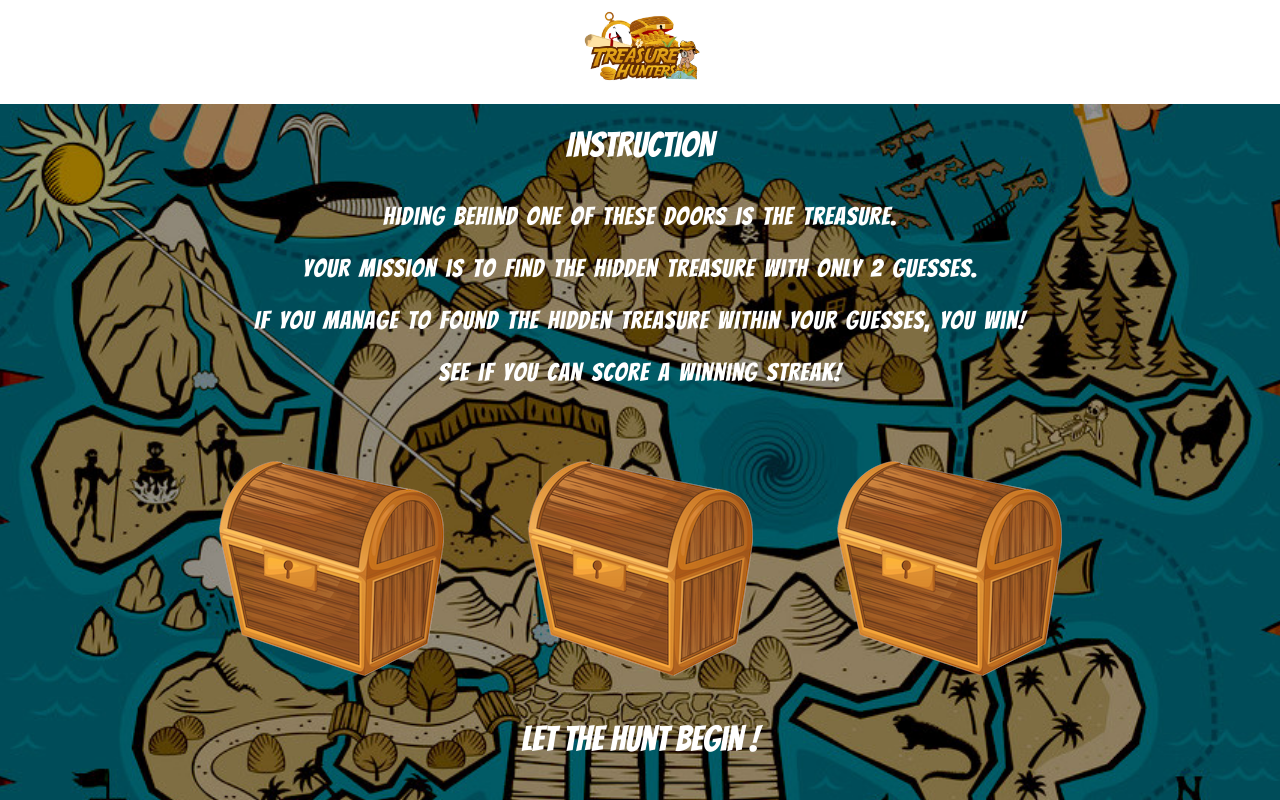
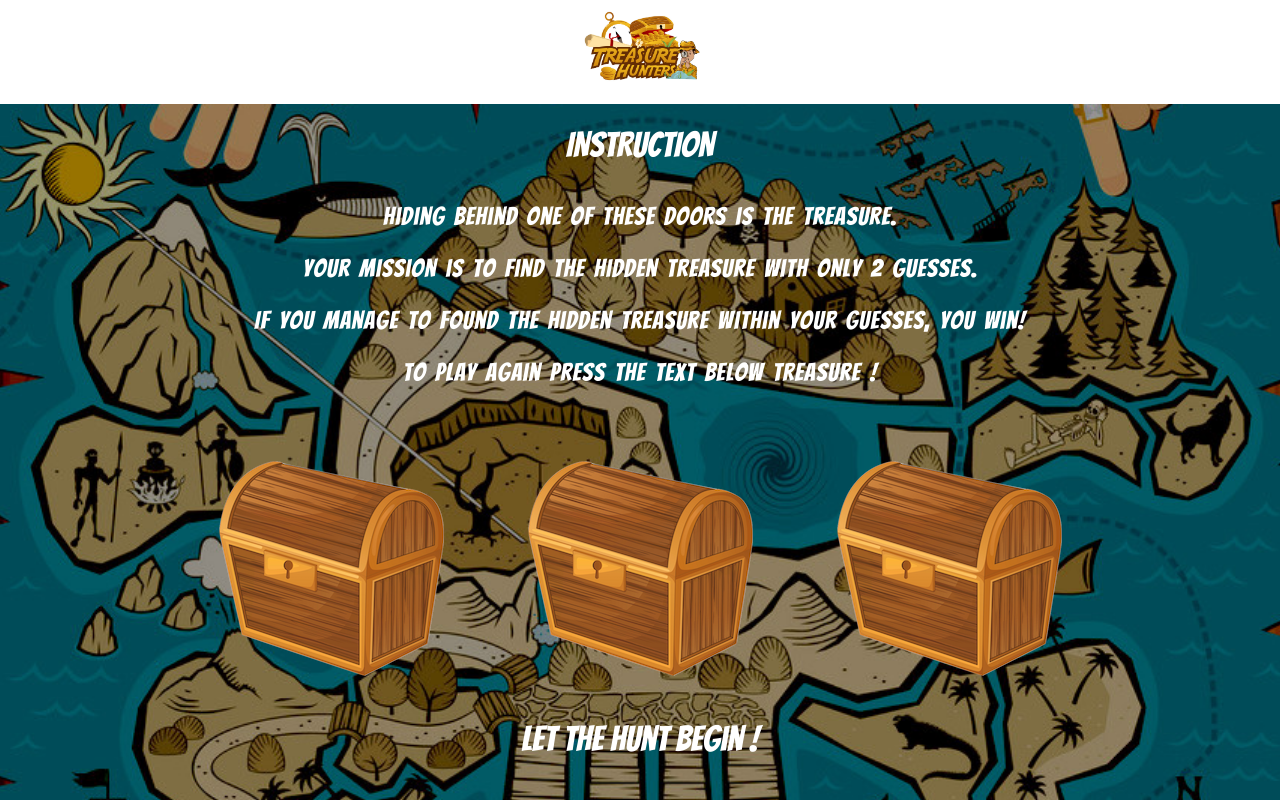
Before and after one commit to darindramantya/darindramantya.github.io, a plain HTML site: page index.html in a window 1280 px wide. Drawn offline with Linux system fonts and the light colour scheme; a web font is replaced by a local one.

Commit message:
Update index.html

```diff
--- a/index.html
+++ b/index.html
@@ -28,7 +28,7 @@
       <p>
         If you manage to found the hidden treasure within your guesses, you win!
       </p>
-      <p>See if you can score a winning streak!</p>
+      <p>To play again press the text below treasure !</p>
     </div>
     <div class="door-row">
       <img id="chest1" class="door-frame" src="Picture/closed.png" />
```
